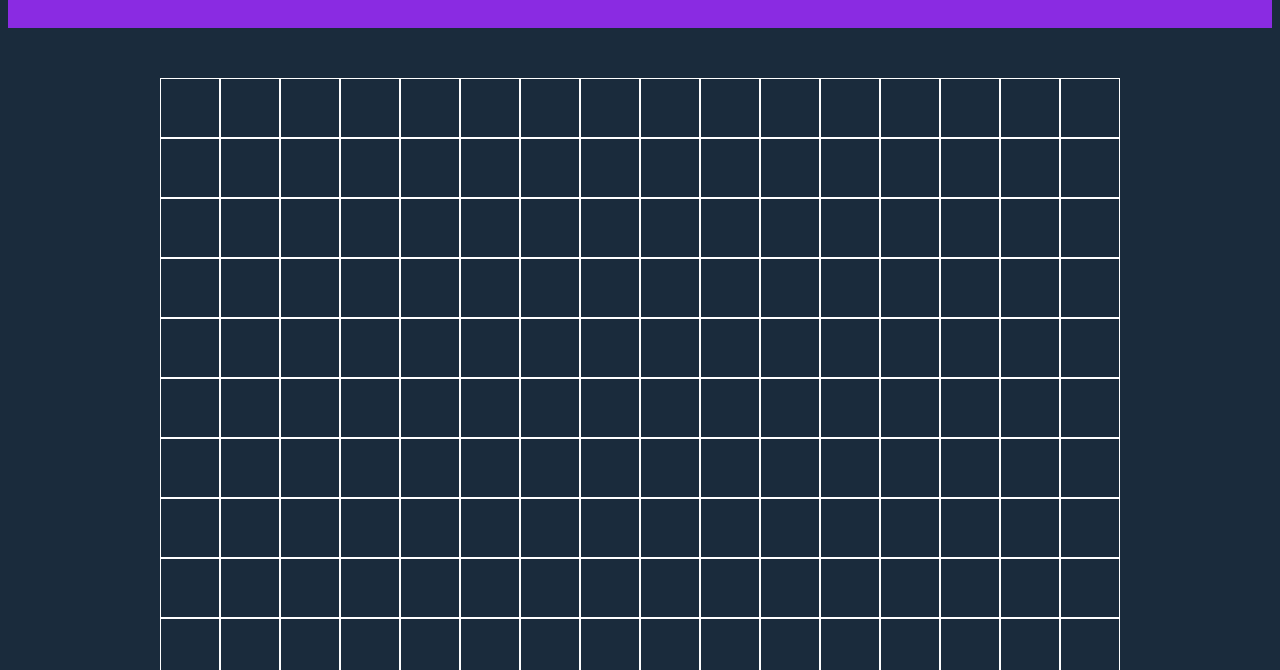
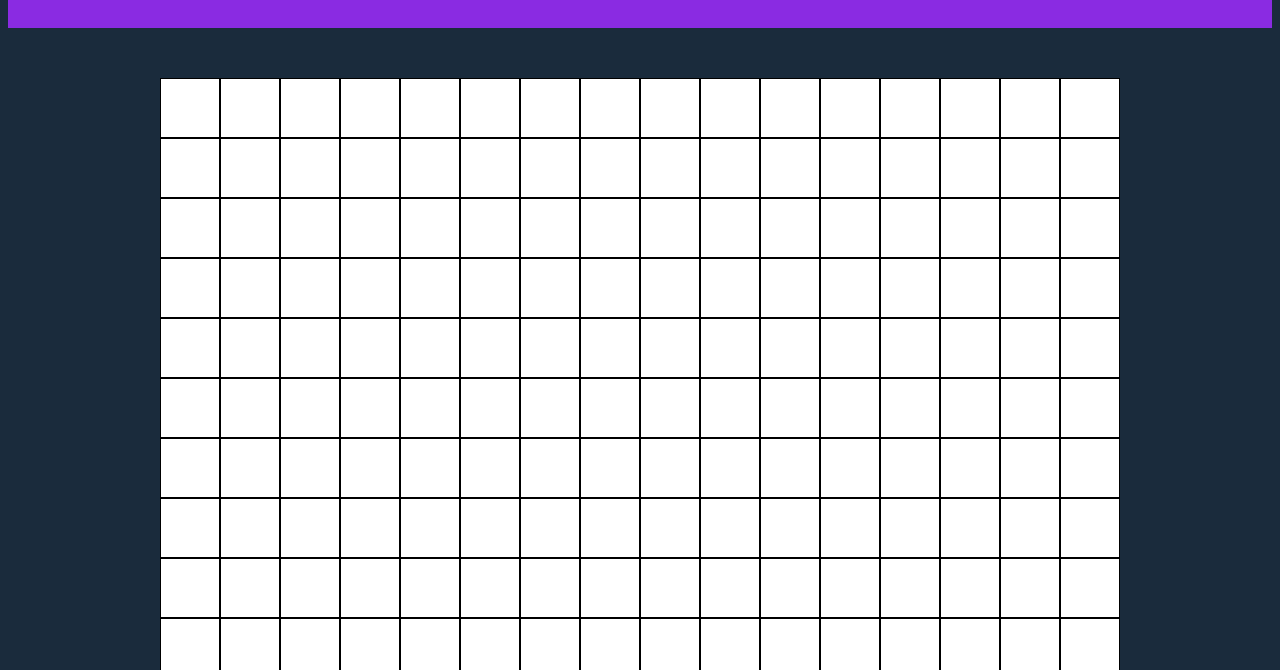
Before and after one commit to StevsCode/etch-a-sketch, a plain HTML site: page index.html in a window 1280 px wide. Shown: the part 130-800 px from the top of the page. Drawn offline with Linux system fonts and the light colour scheme; a web font is replaced by a local one.

Commit message:
Finalize project by correcting minor detalis

```diff
--- a/script.js
+++ b/script.js
@@ -21,7 +21,7 @@ function gridHover() {
     // Add eventListener for passing mouse
     gridItems.forEach(element => {
         element.addEventListener("mouseenter", () => {
-            element.style.backgroundColor = "red"; // Make grid hover
+            element.style.backgroundColor = "black";
         });
     });
 }
--- a/style.css
+++ b/style.css
@@ -9,12 +9,13 @@
     margin: 0 auto;
     margin-top: 50px;
     margin-bottom: 50px;
+    background-color: white;
 }
 
 /* Insert every grid-item inside the container */
 .grid-item {
     box-sizing: border-box;
-    border: 1px solid white;
+    border: 1px solid black;
 }
 
 /* Center button and make it look better */
```
